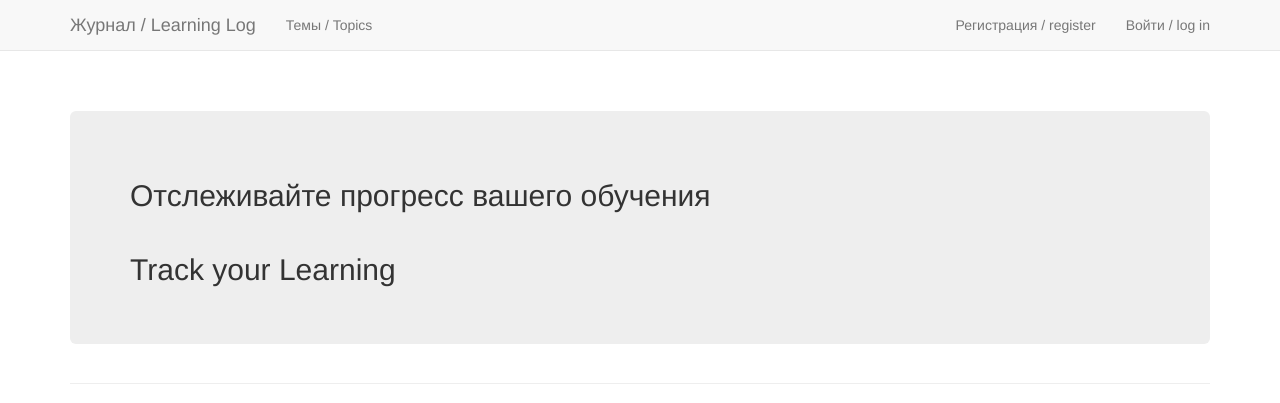
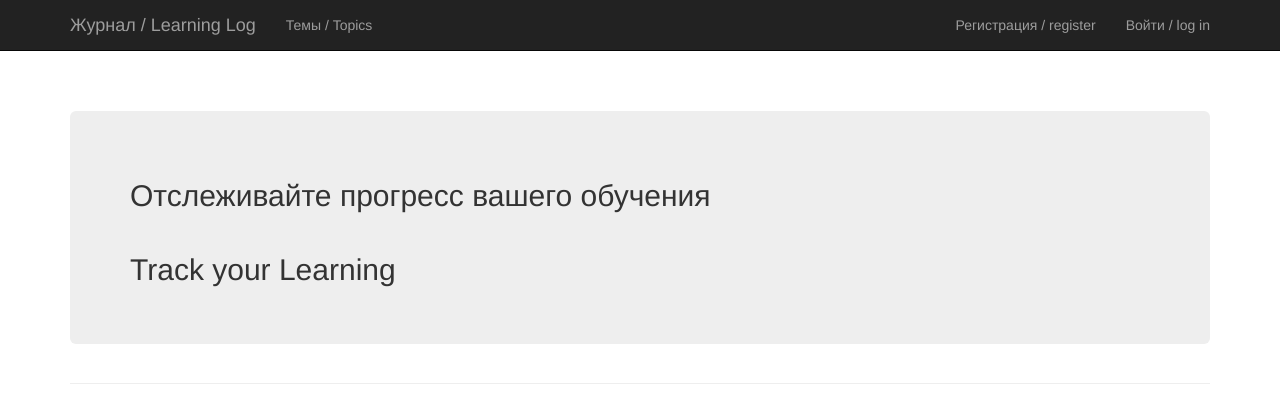
Before and after one commit to Axl-M/Django_Learning-Log, a Django app: page / in a window 1280 px wide. Shown: the top 403 px of the page. Run offline with Django 3.2, Linux system fonts and the light colour scheme; some libraries are stand-ins or nearby versions.

Commit message:
Inverse NavBar

```diff
--- a/learning_logs/templates/learning_logs/base.html
+++ b/learning_logs/templates/learning_logs/base.html
@@ -14,7 +14,7 @@
 </head>
 <body>
     <!-- Статическая навигационная панель -->
-    <nav class="navbar navbar-default navbar-static-top">
+    <nav class="navbar navbar-default navbar-static-top navbar-inverse">
         <div class="container">
 
             <div class="navbar-header">
```
